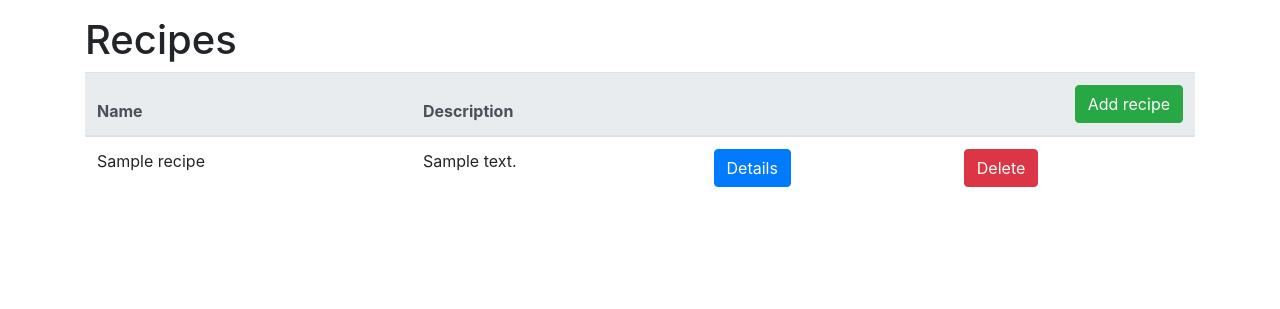
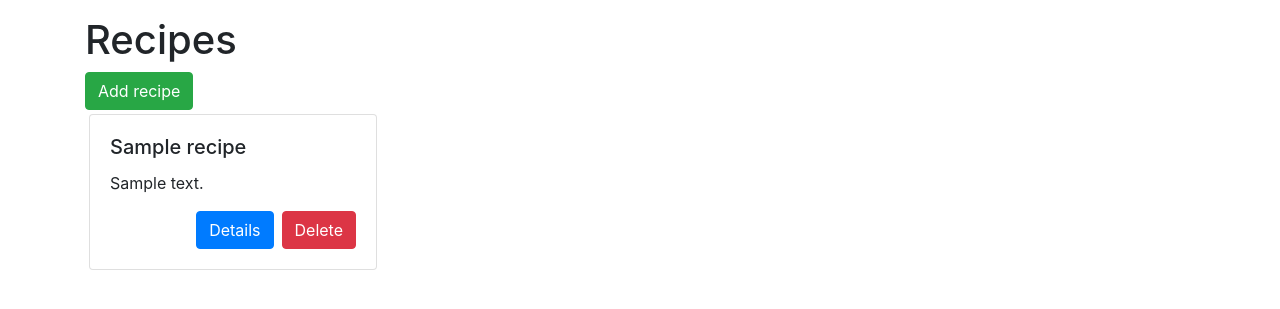
Before and after one commit to lassilaiho/tsoha-2020, a Flask app: page /recipes in a window 1280 px wide. Shown: the part 56-365 px from the top of the page. Run offline with Flask 2, Linux system fonts and the light colour scheme; a user stored in the database is signed in; tables that the repository leaves empty hold one stand-in row (values such as "Sample post"); some libraries are stand-ins or nearby versions.

Commit message:
Display recipes as cards

```diff
--- a/app/templates/recipes/index.html
+++ b/app/templates/recipes/index.html
@@ -2,42 +2,52 @@
 
 {% block body %}
 <h1>Recipes</h1>
-<table class="table">
-    <thead class="thead-light">
-        <tr>
-            <th>Name</th>
-            <th>Description</th>
-            <th colspan="2">
-                <div class="d-flex justify-content-end">
-                    <a class="btn btn-success"
-                        href="{{ url_for('create_recipe_form') }}">
-                        Add recipe
-                    </a>
-                </div>
-            </th>
-        </tr>
-    </thead>
-    <tbody>
-        {% for recipe in recipes %}
-        <tr>
-            <td>{{ recipe.name }}</td>
-            <td>{{ recipe.description }}</td>
-            <td>
-                <a class="btn btn-primary"
+<a class="btn btn-success" href="{{ url_for('create_recipe_form') }}">
+    Add recipe
+</a>
+<div class="d-flex flex-wrap">
+    {% for recipe in recipes %}
+    <div class="card m-1 recipe-card">
+        <div class="card-body d-flex flex-column">
+            <h5 class="card-title limit-lines _2">
+                {{ recipe.name }}
+            </h5>
+            <p class="card-text limit-lines _5">
+                {{ recipe.description }}
+            </p>
+            <div class="d-flex justify-content-end mt-auto">
+                <a class="btn btn-primary mr-2"
                     href="{{ url_for('get_recipe', recipe_id=recipe.id) }}">
                     Details
                 </a>
-            </td>
-            <td>
                 <button class="btn btn-danger" form="delete-recipe-form"
                     type="submit"
                     formaction="{{ url_for('delete_recipe', recipe_id=recipe.id) }}">
                     Delete
                 </button>
-            </td>
-        </tr>
-        {% endfor %}
-    </tbody>
-</table>
+            </div>
+        </div>
+    </div>
+    {% endfor %}
+</div>
 <form id="delete-recipe-form" method="POST"></form>
+<style>
+    .recipe-card {
+        width: 18rem;
+    }
+
+    .limit-lines {
+        overflow: hidden;
+        display: -webkit-box;
+        -webkit-box-orient: vertical;
+    }
+
+    .limit-lines._2 {
+        -webkit-line-clamp: 2;
+    }
+
+    .limit-lines._5 {
+        -webkit-line-clamp: 5;
+    }
+</style>
 {% endblock %}
```
